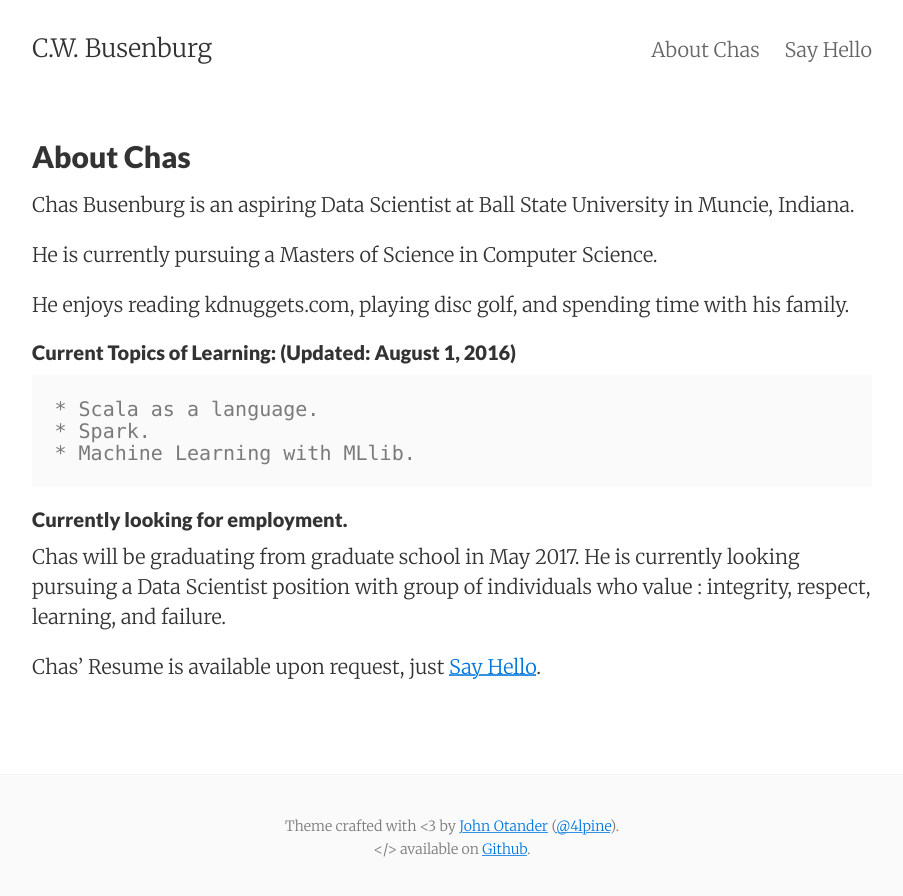
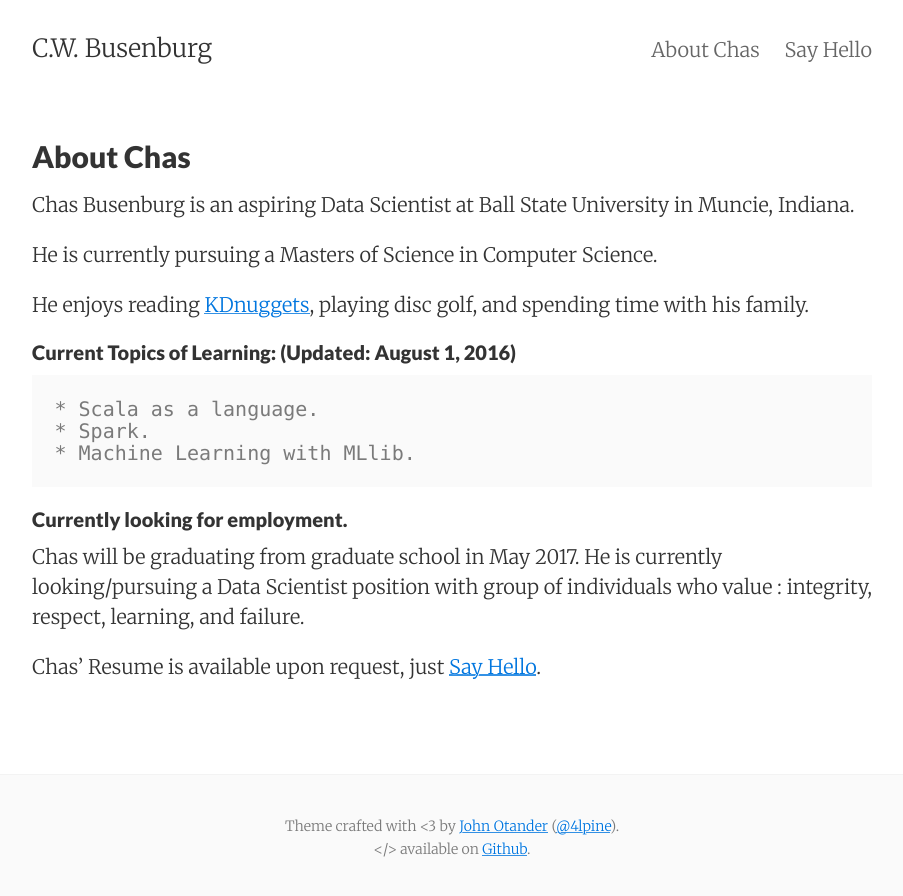
Before and after one commit to cbusenbu/cbusenbu.github.io, a Jekyll site: the page built from about.md, in a window 1280 px wide. Shown: the top 896 px of the page, without its empty margins (188-1091 px from the left). Built offline with Jekyll 4.4.1, drawn with Linux system fonts in a browser that asks for light colours.

Commit message:
final edit of About

```diff
--- a/about.md
+++ b/about.md
@@ -9,7 +9,7 @@ Chas Busenburg is an aspiring Data Scientist at Ball State University in Muncie,
 
 He is currently pursuing a Masters of Science in Computer Science.
 
-He enjoys reading kdnuggets.com, playing disc golf, and spending time
+He enjoys reading [KDnuggets](http://www.kdnuggets.com), playing disc golf, and spending time
 with his family.
 
 
@@ -20,8 +20,8 @@ with his family.
 	* Machine Learning with MLlib.
 
 <h4>Currently looking for employment.</h4>
-Chas will be graduating from graduate school in May 2017. He is currently looking
-pursuing a Data Scientist position with group of individuals who value : integrity, respect,
+Chas will be graduating from graduate school in May 2017. He is currently looking/pursuing
+a Data Scientist position with group of individuals who value : integrity, respect,
 learning, and failure.
 
 Chas' Resume is available upon request, just [Say Hello](/contact/).
```
